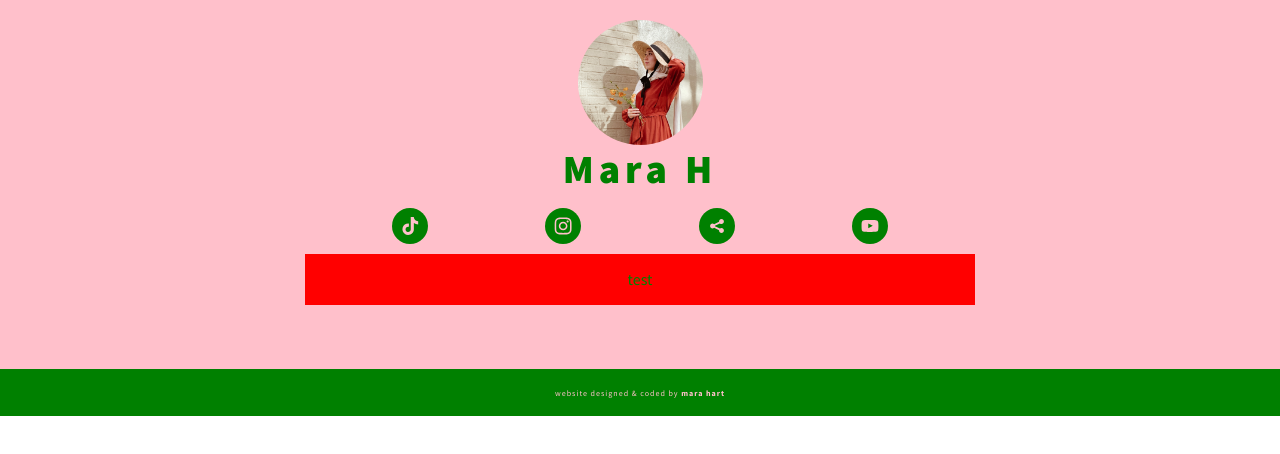
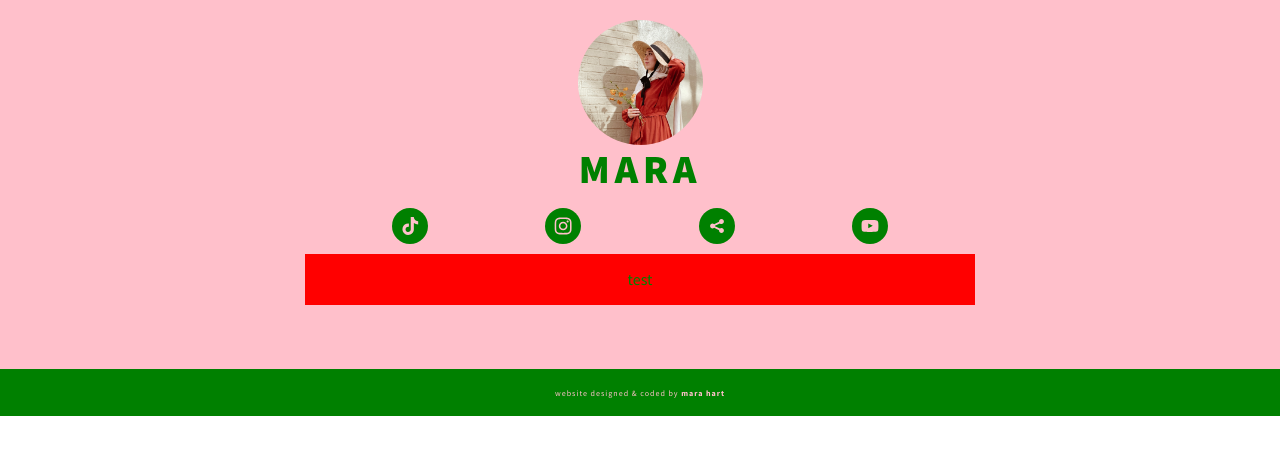
Before and after one commit to maralihart/linktree-clone, a React (Create React App) app: page / in a window 1280 px wide. Shown: the top 454 px of the page. Built offline with nearby package versions, Linux system fonts and the light colour scheme.

Commit message:
removed fonts

```diff
--- a/src/index.css
+++ b/src/index.css
@@ -38,14 +38,6 @@ img {
 
 .navbar a {
   color: white;
-}
-
-a {
-  color: lightskyblue;
-}
-
-a:hover {
-  text-decoration: none;
 }
 
 .active {
--- a/src/information.json
+++ b/src/information.json
@@ -9,7 +9,7 @@
     "title": "Website Title",
     "description": ""
   },
-  "name": "Mara H",
+  "name": "MARA",
   "api": {
     "link": ""
   },
@@ -18,9 +18,5 @@
     "secondary": "red",
     "tertiary": "blue",
     "accent": "pink"
-  },
-  "fonts": {
-    "primary": "Source Sans Pro",
-    "secondary": "cursive"
   }
 }
--- a/src/screens/Links.js
+++ b/src/screens/Links.js
@@ -43,13 +43,11 @@ export default function Links({ information }) {
   }, []);
 
   const colors = information.colors;
-  const fonts = information.fonts;
 
   return (
     <div style={{
       backgroundColor: colors.accent,
-      color: colors.primary,
-      font: fonts.primary
+      color: colors.primary
       }}>
       <div class="buffer">
         <Header information={information}/>
```
